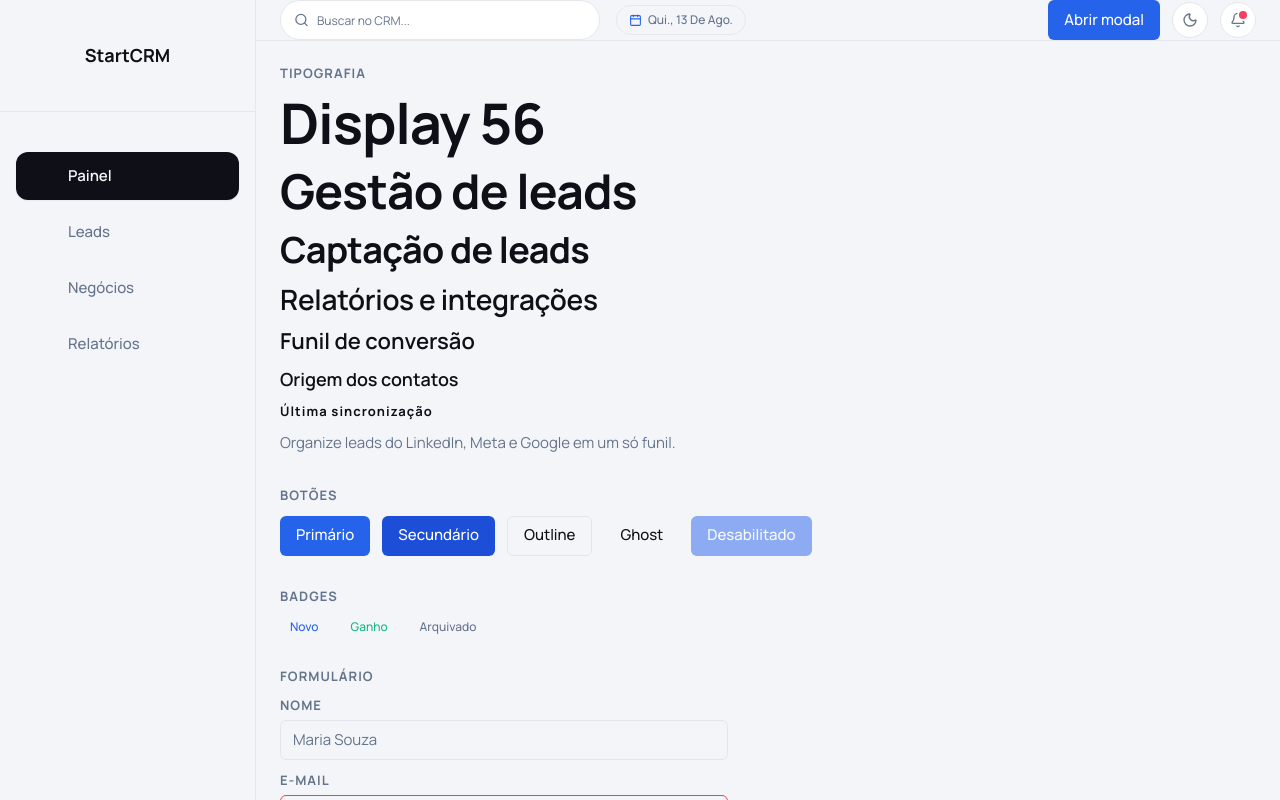
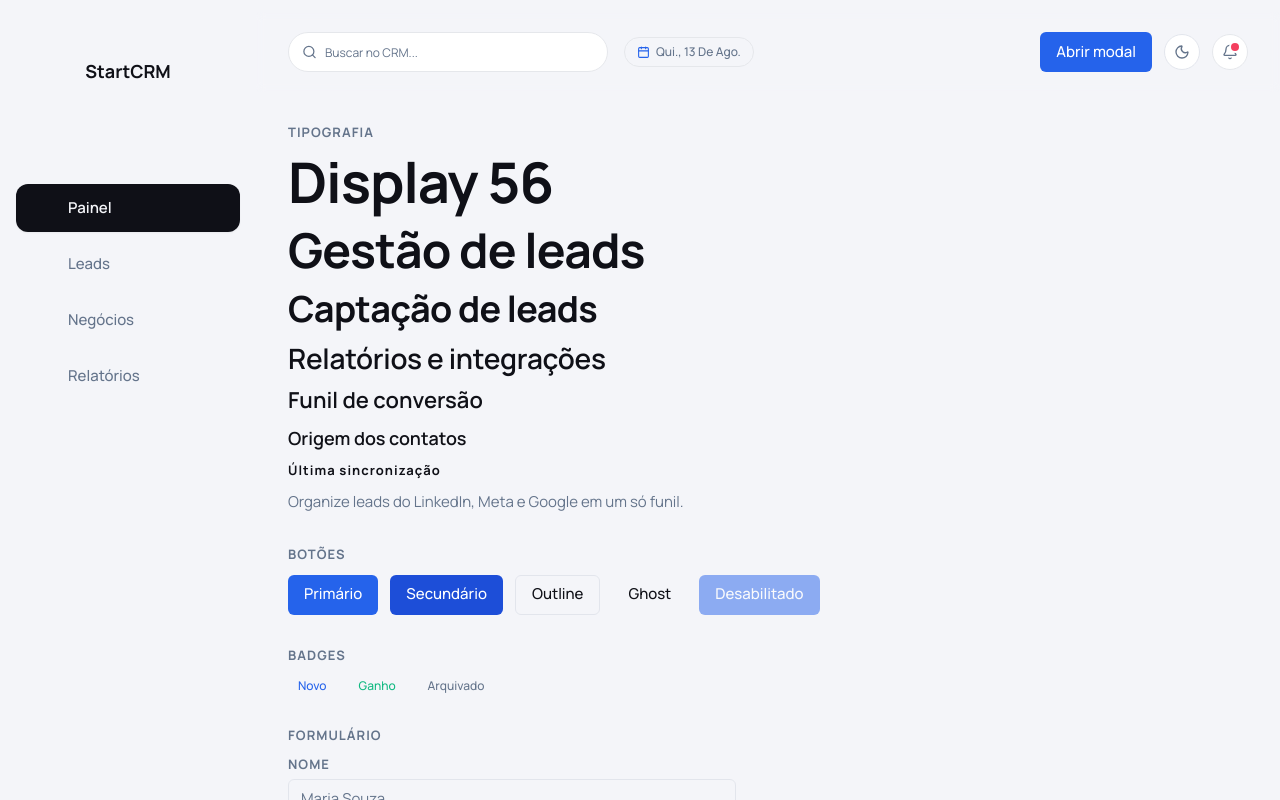
Before and after one commit to luizaleblanc/start-crm, a Next.js app: page /dev/components in a window 1280 px wide. Built offline with nearby package versions, Linux system fonts and the light colour scheme.

Commit message:
style(layout): remove divider lines and enlarge sidebar logo

```diff
--- a/src/app/(app)/layout.tsx
+++ b/src/app/(app)/layout.tsx
@@ -81,8 +81,8 @@ function AppShellWithNav({ children }: { children: ReactNode }) {
       pageTitle={activeItem?.label}
       sidebarHeader={
         <div className="flex w-full items-center justify-center py-2">
-          <span className="flex h-16 w-16 shrink-0 items-center justify-center transition-transform hover:scale-105">
-            <LogoMark size={collapsed ? 38 : 54} className="text-foreground" />
+          <span className="flex h-24 w-24 shrink-0 items-center justify-center transition-transform hover:scale-105">
+            <LogoMark size={collapsed ? 48 : 80} className="text-foreground" />
           </span>
         </div>
       }
--- a/src/shared/ui/layout/app-shell.tsx
+++ b/src/shared/ui/layout/app-shell.tsx
@@ -62,7 +62,7 @@ export function AppShell({
           searchPlaceholder={searchPlaceholder}
           notifications={notifications}
         />
-        <main className="flex-1 overflow-y-auto overflow-x-hidden p-6">{children}</main>
+        <main className="flex-1 overflow-y-auto overflow-x-hidden px-8 pb-8 pt-8">{children}</main>
       </div>
     </div>
   );
--- a/src/shared/ui/layout/sidebar.tsx
+++ b/src/shared/ui/layout/sidebar.tsx
@@ -45,7 +45,7 @@ export function Sidebar({
   return (
     <aside
       className={cn(
-        "border-border/80 relative flex h-full shrink-0 flex-col border-r bg-background transition-[width] duration-300",
+        "relative flex h-full shrink-0 flex-col bg-background transition-[width] duration-300",
         collapsed ? "w-20" : "w-64",
       )}
     >
@@ -54,7 +54,7 @@ export function Sidebar({
           type="button"
           onClick={onToggleCollapse}
           aria-label={collapsed ? "Expandir menu" : "Recolher menu"}
-          className="border-border/80 hover:bg-muted absolute -right-3.5 top-24 z-20 flex h-7 w-7 items-center justify-center rounded-full border bg-card text-muted-foreground shadow-md transition-all hover:text-foreground"
+          className="border-border/80 hover:bg-muted absolute -right-3.5 top-40 z-20 flex h-7 w-7 items-center justify-center rounded-full border bg-card text-muted-foreground shadow-md transition-all hover:text-foreground"
         >
           {collapsed ? (
             <ChevronRight aria-hidden size={14} />
@@ -66,9 +66,7 @@ export function Sidebar({
 
       {/* Cabeçalho da Logo com Respiro Generoso e Altura Ampla */}
       {header && (
-        <div className="border-border/40 flex h-28 shrink-0 items-center justify-center border-b px-4">
-          {header}
-        </div>
+        <div className="flex h-36 shrink-0 items-center justify-center px-4">{header}</div>
       )}
 
       {/* Navegação Principal - Espaçamento pt-10 para descer os tópicos */}
@@ -133,7 +131,7 @@ export function Sidebar({
 
         {/* Seção Secundária (Integrações) */}
         {secondarySection && !collapsed && (
-          <div className="border-border/40 mt-10 flex flex-col gap-2 border-t pt-8">
+          <div className="mt-10 flex flex-col gap-2 pt-4">
             <span className="text-muted-foreground/60 px-3.5 text-[11px] font-bold uppercase tracking-wider">
               {secondarySection.label}
             </span>
@@ -163,7 +161,7 @@ export function Sidebar({
       </nav>
 
       {/* Rodapé com Perfil do Usuário */}
-      {footer && <div className="border-border/50 mt-auto border-t px-4 py-4">{footer}</div>}
+      {footer && <div className="mt-auto px-4 py-4">{footer}</div>}
     </aside>
   );
 }
--- a/src/shared/ui/layout/topbar.tsx
+++ b/src/shared/ui/layout/topbar.tsx
@@ -53,7 +53,7 @@ export function Topbar({
   }
 
   return (
-    <header className="h-18 border-border/80 bg-background/90 flex shrink-0 items-center justify-between gap-4 border-b px-6 backdrop-blur-sm">
+    <header className="h-20 mt-3 border-border/80 bg-background/90 flex shrink-0 items-center justify-between gap-4 px-8 backdrop-blur-sm">
       {/* Lado Esquerdo: Busca e Data no estilo do Dashboard de Referência */}
       <div className="flex items-center gap-4">
         {search && (
```
